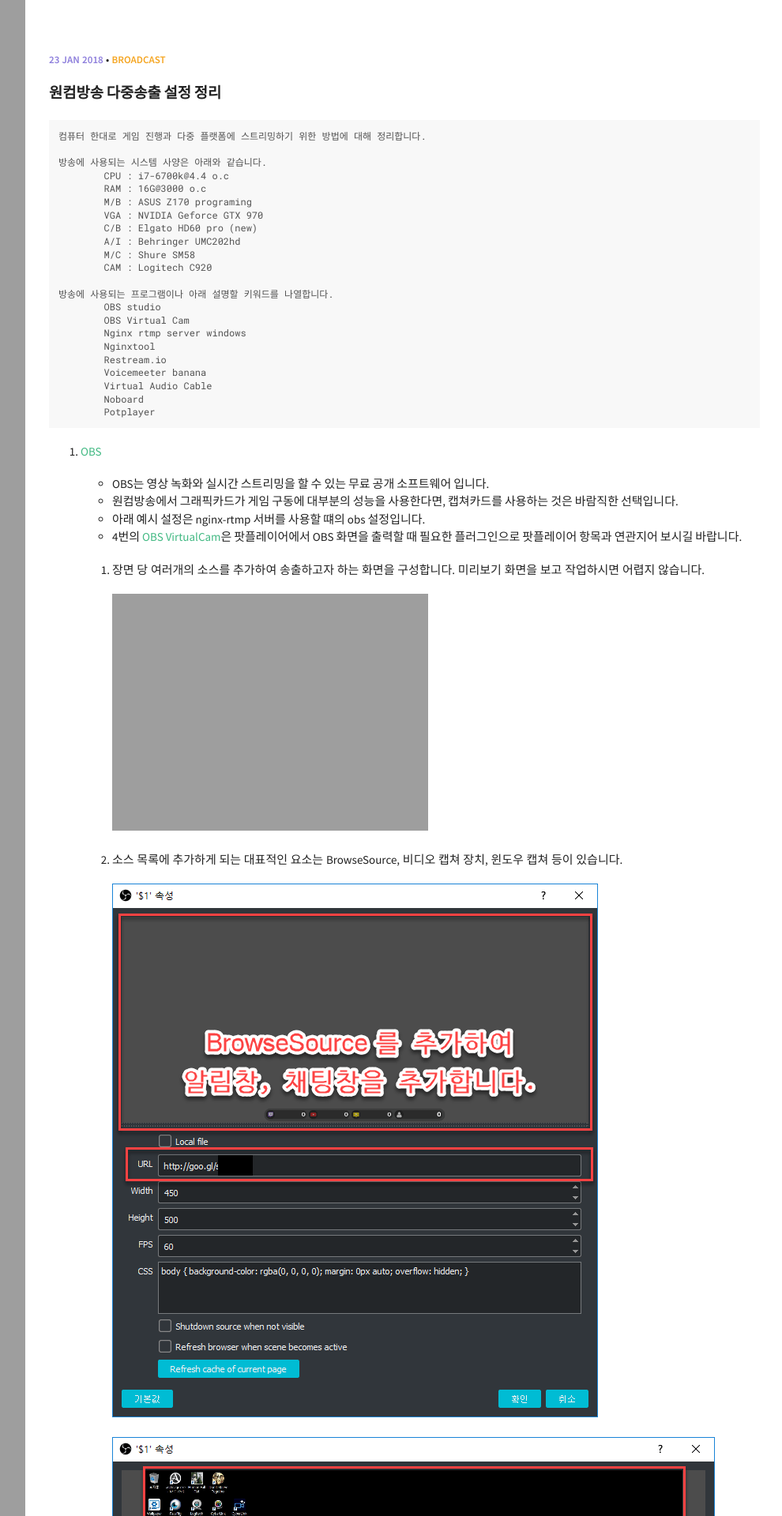
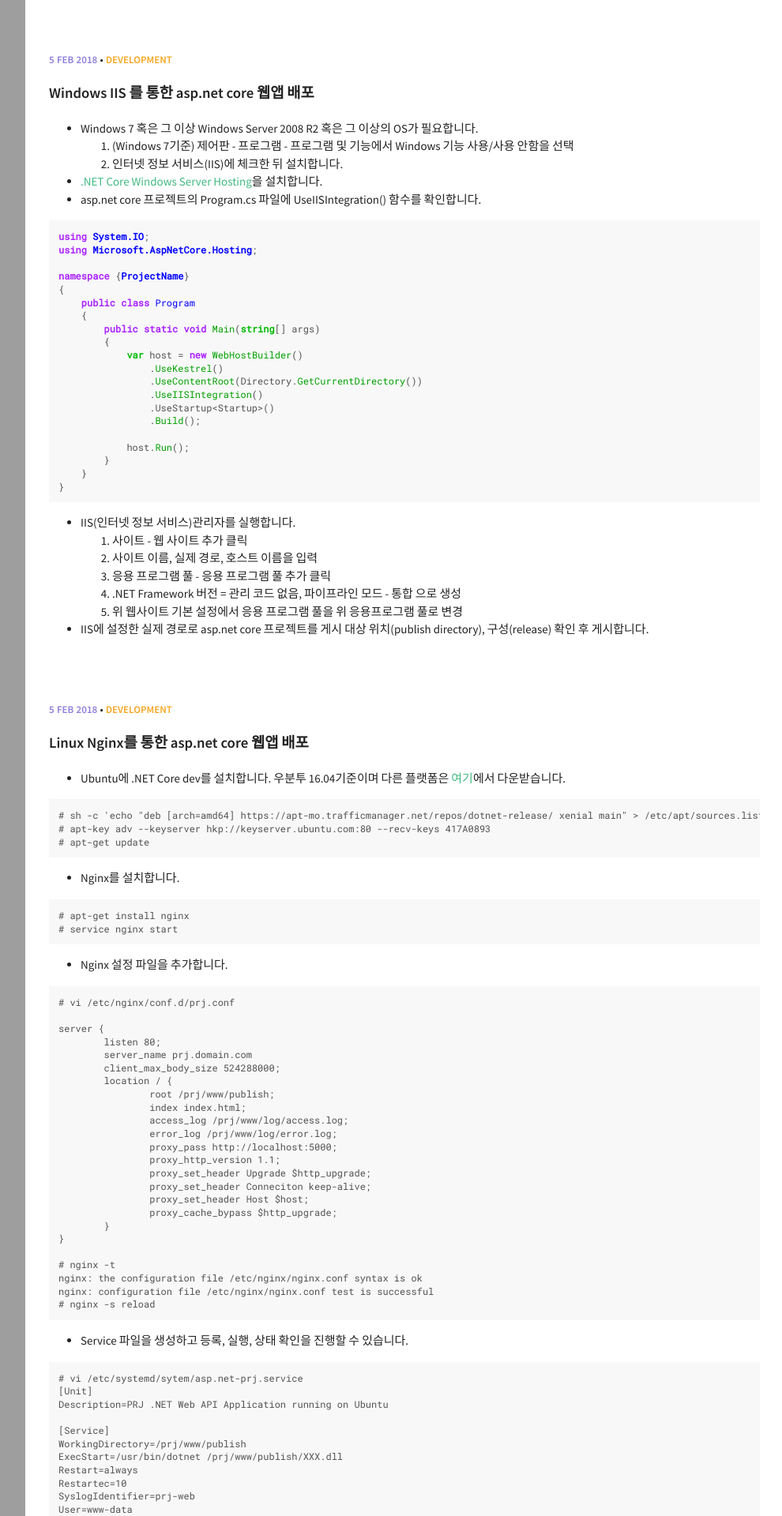
Before and after one commit to Luvery93/luvery93.github.io, a Jekyll site: the page built from index.html, in a window 1280 px wide. Shown: the top 1920 px of the page at 79% size, without its empty margins (288-1278 px from the left). Built offline with Jekyll 4.4.1, drawn with Linux system fonts in a browser that asks for light colours; some of the changed text lies outside the part shown.

Commit message:
2018-02-05 post

````diff
--- /dev/null
+++ b/_posts/2018-02-05-iptables-setting-in-ubuntu.md
@@ -0,0 +1,49 @@
+---
+layout: post
+title: iptables를 사용한 방화벽 설정
+date: 2018-02-05 17:10 +0900
+categories: [Development]
+comments: true
+---
+
+* 아래 명령어를 스크립트로 작성하여 기본 방화벽을 설정할 수 있습니다. (우분투 16.04)
+
+```
+#!/bin/bash
+# iptalbes 초기화
+iptables -F
+
+# TCP PORT 22 를 열어 SSH 접속을 가능 하도록 설정
+iptables -A INPUT -p tcp -m tcp --dport 22 -j ACCEPT
+
+# 기본 정책 설정
+iptables -P INPUT DROP
+iptables -P FORWARD DROP
+iptables -P OUTPUT ACCEPT
+
+# localhost 접속 허용
+iptables -A INPUT -i lo -j ACCEPT
+
+# established and related 접속 허용
+iptables -A INPUT -m state --state ESTABLISHED,RELATED -j ACCEPT
+
+# DNS TCP 53 / UDP 53
+iptables -A INPUT -p tcp --dport 53 -j ACCEPT
+iptables -A INPUT -p udp --dport 53 -j ACCEPT
+
+# FTP passive mode
+iptables -A INPUT -p tcp --dport 21 -j ACCEPT
+iptables -A OUTPUT -p tcp --sport 21 -j ACCEPT
+iptables -A INPUT -p tcp --dport 1024:65535 -j ACCEPT
+iptables -A OUTPUT -p tcp --sport 1024:65535 -j ACCEPT
+
+# 80, 443 포트 개방
+iptables -A INPUT -p tcp --dport 80 -j ACCEPT
+iptables -A INPUT -p tcp --dport 443 -j ACCEPT
+
+# 설정 내용 저장
+service iptables save
+
+# 설정 내용 출력
+iptables -nL
+```
--- /dev/null
+++ b/_posts/2018-02-05-publish-asp-dot-net-core-with-iis-in-windows.md
@@ -0,0 +1,44 @@
+---
+layout: post
+title: "Windows IIS 를 통한 asp.net core 웹앱 배포"
+date: 2018-02-05 17:19 +0900
+categories: [Development]
+comments: true
+---
+
+* Windows 7 혹은 그 이상 Windows Server 2008 R2 혹은 그 이상의 OS가 필요합니다.
+  1. (Windows 7기준) 제어판 - 프로그램 - 프로그램 및 기능에서 Windows 기능 사용/사용 안함을 선택
+  2. 인터넷 정보 서비스(IIS)에 체크한 뒤 설치합니다.
+* [.NET Core Windows Server Hosting](https://docs.microsoft.com/en-us/aspnet/core/publishing/iis)을 설치합니다.
+* asp.net core 프로젝트의 Program.cs 파일에 UseIISIntegration() 함수를 확인합니다.
+
+```c#
+using System.IO;
+using Microsoft.AspNetCore.Hosting;
+
+namespace {ProjectName}
+{
+    public class Program
+    {
+        public static void Main(string[] args)
+        {
+            var host = new WebHostBuilder()
+                .UseKestrel()
+                .UseContentRoot(Directory.GetCurrentDirectory())
+                .UseIISIntegration()
+                .UseStartup<Startup>()
+                .Build();
+
+            host.Run();
+        }
+    }
+}
+```
+
+* IIS(인터넷 정보 서비스)관리자를 실행합니다.
+  1. 사이트 - 웹 사이트 추가 클릭
+  2. 사이트 이름, 실제 경로, 호스트 이름을 입력
+  3. 응용 프로그램 풀 - 응용 프로그램 풀 추가 클릭
+  4. .NET Framework 버전 = 관리 코드 없음, 파이프라인 모드 - 통합 으로 생성
+  5. 위 웹사이트 기본 설정에서 응용 프로그램 풀을 위 응용프로그램 풀로 변경
+* IIS에 설정한 실제 경로로 asp.net core 프로젝트를 게시 대상 위치(publish directory), 구성(release) 확인 후 게시합니다.
--- /dev/null
+++ b/_posts/2018-02-05-publish-asp-dot-net-core-with-nginx-in-linux.md
@@ -0,0 +1,75 @@
+---
+layout: post
+title: "Linux Nginx를 통한 asp.net core 웹앱 배포"
+date: 2018-02-05 17:13 +0900
+categories: [Development]
+comments: true
+---
+
+* Ubuntu에 .NET Core dev를 설치합니다. 우분투 16.04기준이며 다른 플랫폼은 [여기](https://www.microsoft.com/net/core#linuxubuntu)에서 다운받습니다.
+
+```
+# sh -c 'echo "deb [arch=amd64] https://apt-mo.trafficmanager.net/repos/dotnet-release/ xenial main" > /etc/apt/sources.list.d/dotnetdev.list'
+# apt-key adv --keyserver hkp://keyserver.ubuntu.com:80 --recv-keys 417A0893
+# apt-get update
+```
+
+* Nginx를 설치합니다.
+
+```
+# apt-get install nginx
+# service nginx start
+```
+
+* Nginx 설정 파일을 추가합니다.
+
+```
+# vi /etc/nginx/conf.d/prj.conf
+
+server {
+        listen 80;
+        server_name prj.domain.com
+        client_max_body_size 524288000;
+        location / {
+                root /prj/www/publish;
+                index index.html;
+                access_log /prj/www/log/access.log;
+                error_log /prj/www/log/error.log;
+                proxy_pass http://localhost:5000;
+                proxy_http_version 1.1;
+                proxy_set_header Upgrade $http_upgrade;
+                proxy_set_header Conneciton keep-alive;
+                proxy_set_header Host $host;
+                proxy_cache_bypass $http_upgrade;
+        }
+}
+
+# nginx -t
+nginx: the configuration file /etc/nginx/nginx.conf syntax is ok
+nginx: configuration file /etc/nginx/nginx.conf test is successful
+# nginx -s reload
+```
+
+* Service 파일을 생성하고 등록, 실행, 상태 확인을 진행할 수 있습니다.
+
+```
+# vi /etc/systemd/sytem/asp.net-prj.service
+[Unit]
+Description=PRJ .NET Web API Application running on Ubuntu
+
+[Service]
+WorkingDirectory=/prj/www/publish
+ExecStart=/usr/bin/dotnet /prj/www/publish/XXX.dll
+Restart=always
+Restartec=10
+SyslogIdentifier=prj-web
+User=www-data
+Environment=ASPNETCORE_ENVIRONMENT=Production
+
+[Install]
+WantedBy=multi-user.target
+
+# systemctl enable asp.net-prj.service
+# systemctl start asp.net-prj.service
+# systemctl status asp.net-prj.service
+```
````
Also changed, not shown: _posts/2018-01-23-broadcast-setting-summary.md (+1 -1 lines), _posts/2018-02-05-textbox-can-be-typing-only-number.md (added, +47 -0 lines).
